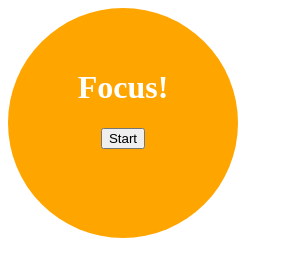
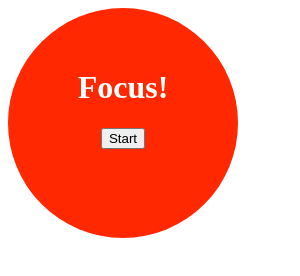
Before and after one commit to PXMYH/pomodoro, an Electron app: page index.html in a window 300 px wide. Drawn offline with Linux system fonts and the light colour scheme.

Commit message:
use Ferrari Red

```diff
--- a/index.html
+++ b/index.html
@@ -12,7 +12,7 @@
         padding: 40px;
         width: 150px;
         height: 150px;
-        background: orange;
+        background: #ff2800; /* Ferrari Red */
         border-radius: 150px;
       }
     </style>
```
